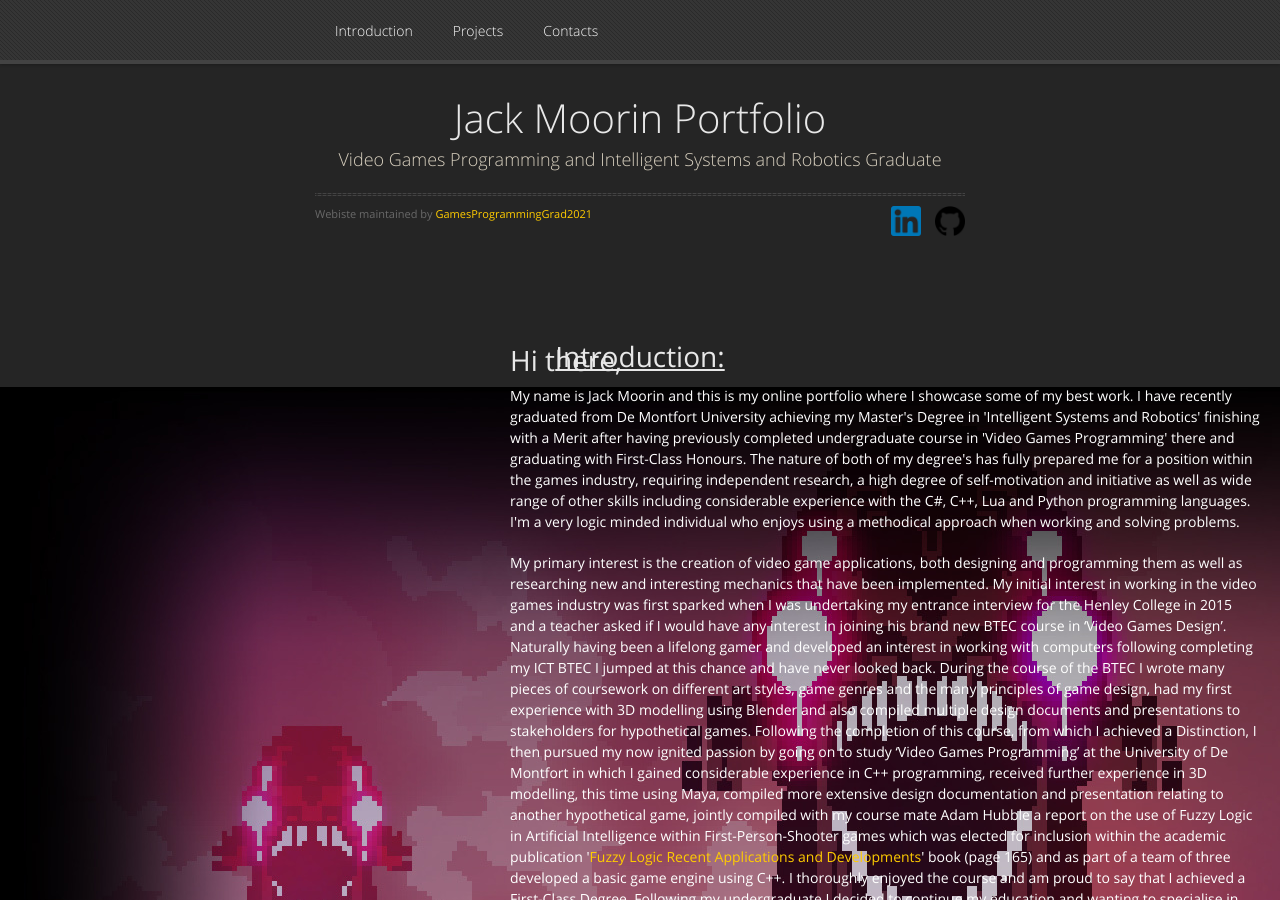
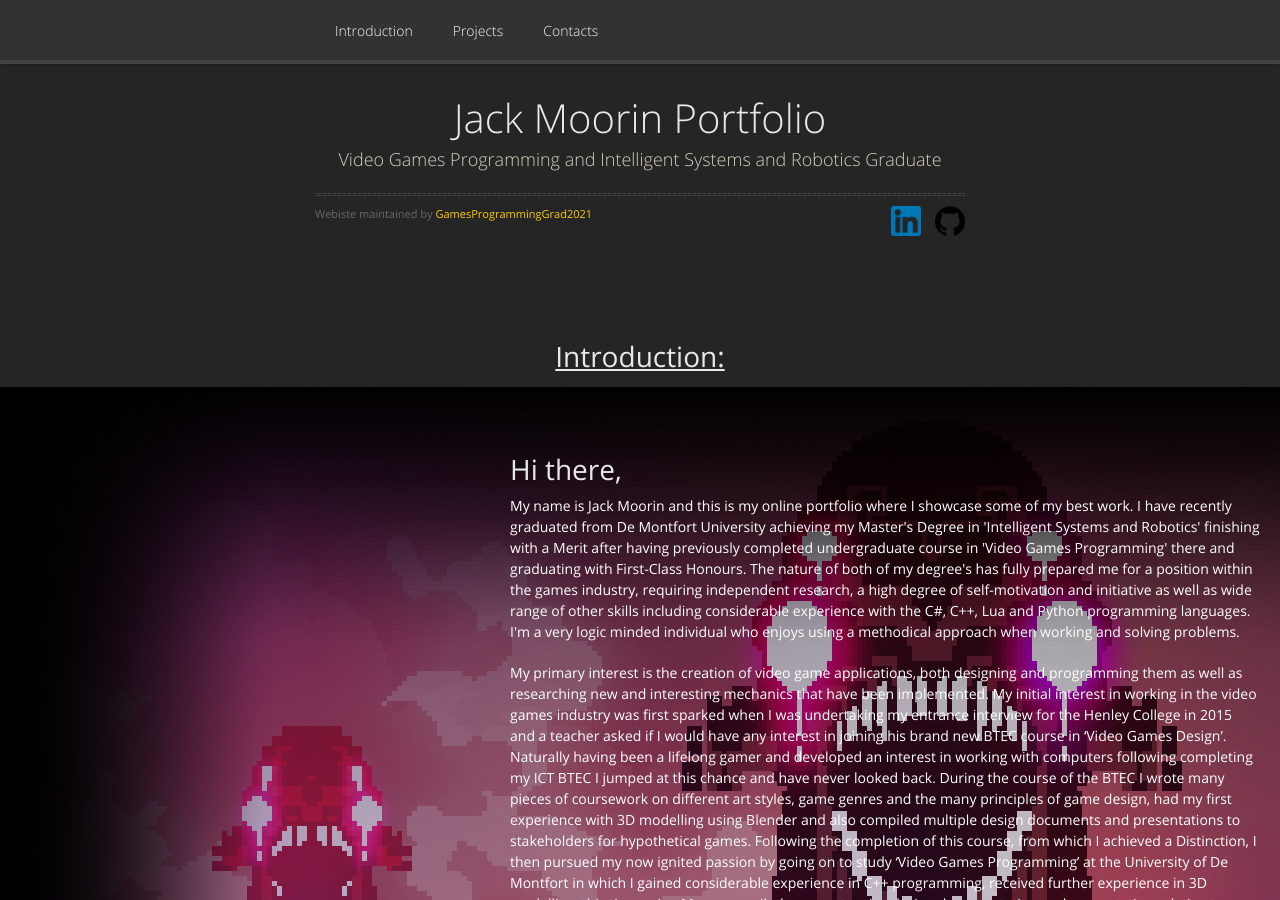
Before and after one commit to GamesProgrammingGrad2021/GamesProgrammingGrad2021.github.io, a Jekyll site: the page built from index.md, in a window 1280 px wide and 900 px high. Built offline with Jekyll 4.4.1, drawn with Linux system fonts in a browser that asks for light colours; nearby versions of some CDN libraries; our own code applies the rules of GitHub Pages for plain Markdown files.

Commit message:
Update default.html

```diff
--- a/_layouts/default.html
+++ b/_layouts/default.html
@@ -69,7 +69,7 @@
 	<div id="intro" style="padding-top: 0px;">
 		<div class="introduction">
 			<h1 style="padding-bottom: 5px;"><u>Introduction:</u></h1>
-			<img src="Portfolio_Portrait.jpg" alt="Profile_Picture" width="1920" height="1080" align="left">
+			<img src="Portfolio_Portrait.jpg" alt="Profile_Picture" width="1920" height="1080">
 			<div class="introduction_text">
 				<h1>Hi there,</h1>
 				<p>
```
